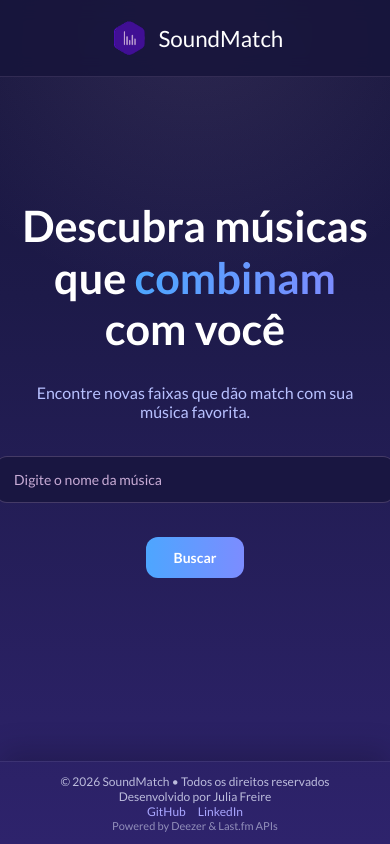
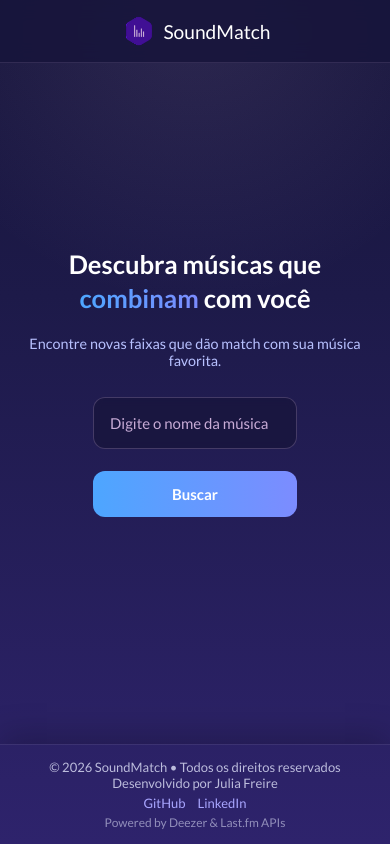
Before and after one commit to juuhfrdev/SoundMatch, an Angular app: page / in a window 390 px wide. Built offline with nearby package versions, Linux system fonts and the light colour scheme.

Commit message:
Colocando responsividade / Arrumando search para musicas br

```diff
--- a/src/app/components/footer/footer.css
+++ b/src/app/components/footer/footer.css
@@ -22,7 +22,23 @@
   text-decoration: none;
   margin: 0 6px;
 }
-
 .footer a:hover {
   color: #ffffff;
 }
+
+/*RESPONSIVIDADE*/
+@media (max-width: 600px) {
+  .footer {
+    font-size: 13px;
+    padding: 14px 16px;
+  }
+
+  .footer-api {
+    font-size: 12px;
+  }
+
+  .footer a {
+    display: inline-block;
+    margin: 4px 6px;
+  }
+}
--- a/src/app/components/header/header.css
+++ b/src/app/components/header/header.css
@@ -5,29 +5,52 @@ header {
   border-bottom: 1px solid rgba(200, 172, 214, 0.15);
 }
 
-/* 🔥 centraliza horizontalmente */
 nav {
   display: flex;
-  justify-content: center; /* 👈 ISSO CENTRALIZA */
+  justify-content: center;
   align-items: center;
 }
 
-/* logo + texto */
 .logo-container {
   display: flex;
   align-items: center;
   gap: 6px;
 }
-
-/* imagem */
 .logo-container img {
   height: 40px;
   width: auto;
 }
-
-/* texto */
 .logo-container span {
   font-size: 1.4rem;
   font-weight: 400;
   color: #ffffff;
 }
+
+/*RESPONSIVIDADE*/
+@media (max-width: 600px) {
+  header {
+    padding: 14px 20px;
+  }
+
+  .logo-container {
+    gap: 5px;
+  }
+
+  .logo-container img {
+    height: 34px;
+  }
+
+  .logo-container span {
+    font-size: 1.2rem;
+  }
+}
+
+@media (max-width: 360px) {
+  .logo-container img {
+    height: 30px;
+  }
+
+  .logo-container span {
+    font-size: 1.05rem;
+  }
+}
--- a/src/app/components/player/player.css
+++ b/src/app/components/player/player.css
@@ -26,12 +26,10 @@
   cursor: pointer;
   transition: 0.25s ease;
 }
-
 .play-btn:hover {
   transform: scale(1.08);
   box-shadow: 0 0 12px rgba(77, 166, 255, 0.5);
 }
-
 .play-btn:active {
   transform: scale(1);
 }
@@ -61,3 +59,39 @@ input[type="range"]::-webkit-slider-thumb {
   min-width: 70px;
   text-align: right;
 }
+
+/*RESPONSIVIDADE*/
+@media (max-width: 600px) {
+  .audio-player {
+    width: 100%;
+    gap: 10px;
+    padding: 10px 12px;
+  }
+
+  input[type="range"] {
+    flex: 1;
+    width: 100%;
+    min-width: 0;
+  }
+
+  .time {
+    font-size: 11px;
+    min-width: 64px;
+  }
+}
+@media (max-width: 360px) {
+  .audio-player {
+    gap: 8px;
+  }
+
+  .play-btn {
+    width: 34px;
+    height: 34px;
+    font-size: 13px;
+  }
+
+  .time {
+    font-size: 10px;
+    min-width: 58px;
+  }
+}
--- a/src/app/components/results/results.css
+++ b/src/app/components/results/results.css
@@ -16,6 +16,21 @@
   flex-wrap: wrap;
 }
 
+.image-container {
+  width: 100%;
+  height: 280px;
+  overflow: hidden;
+  border-radius: 12px;
+  margin-bottom: 12px;
+}
+.image-container img {
+  width: 100%;
+  height: 100%;
+  object-fit: cover;
+  object-position: top;
+  transition: 0.3s ease;
+}
+
 .music-card {
   flex: 1;
   min-width: 260px;
@@ -26,22 +41,11 @@
   border: 1px solid rgba(200, 172, 214, 0.2);
   transition: 0.3s;
 }
-
 .music-card:hover {
   transform: translateY(-5px);
   border-color: #C8ACD6;
 }
-
-.music-card img {
-  width: 100%;
-  height: 260px;
-  object-fit: cover;
-  border-radius: 12px;
-  margin-bottom: 12px;
-  transition: 0.3s ease;
-}
-
-.music-card:hover img{
+.music-card:hover .image-container img {
   transform: scale(1.05);
 }
 
@@ -85,8 +89,46 @@
   cursor: not-allowed;
 }
 
-@media (max-width: 600px) {
-  .music-card img {
-    height: 200px;
+/*RESPONSIVIDADE*/
+@media (max-width: 768px) {
+  .results-container {
+    margin-top: 32px;
+    max-width: 100%;
+    padding: 0 16px;
+  }
+
+  .results-container h2 {
+    font-size: 1.4rem;
+    margin-bottom: 22px;
+  }
+
+  .match-container {
+    flex-direction: column;
+    align-items: center;
+    gap: 24px;
+  }
+
+  .music-card {
+    width: 100%;
+    max-width: 360px;
+    min-width: 0;
+    padding: 18px;
+  }
+
+  .image-container {
+    height: 260px;
+  }
+
+  .music-card:hover {
+    transform: none;
+  }
+
+  .music-card:hover img {
+    transform: none;
+  }
+
+  .results-container button {
+    width: 100%;
+    max-width: 360px;
   }
 }
--- a/src/app/components/results/results.html
+++ b/src/app/components/results/results.html
@@ -6,7 +6,9 @@
         <div class="music-card">
             <p class="label">Você buscou</p>
 
-            <img [src]="originalMusic.cover" [alt]="originalMusic.title">
+            <div class="image-container">
+                <img [src]="originalMusic.cover" [alt]="originalMusic.title">
+            </div>
 
             <h3>{{ originalMusic.title }}</h3>
             <p>{{ originalMusic.artist }}</p>
@@ -19,7 +21,9 @@
         <div class="music-card">
             <p class="label">Recomendamos</p>
 
-            <img [src]="recommendedMusic.cover" [alt]="recommendedMusic.title">
+            <div class="image-container">
+                <img [src]="recommendedMusic.cover" [alt]="recommendedMusic.title">
+            </div>
 
             <h3>{{ recommendedMusic.title }}</h3>
             <p>{{ recommendedMusic.artist }}</p>
--- a/src/app/components/search/search.css
+++ b/src/app/components/search/search.css
@@ -6,7 +6,6 @@
   width: 100%;
 }
 
-/* INPUT */
 .search-container input {
   width: 400px;
   max-width: 100%;
@@ -20,18 +19,14 @@
   transition: 0.25s ease;
   backdrop-filter: blur(4px);
 }
-
 .search-container input::placeholder {
   color: #C8ACD6;
 }
-
-/* BRILHINHO */
 .search-container input:focus {
   border-color: #C8ACD6;
   box-shadow: 0 0 0 3px rgba(200, 172, 214, 0.12);
 }
 
-/* BUTTON */
 .search-container button {
   padding: 12px 28px;
   border: none;
@@ -44,14 +39,37 @@
   cursor: pointer;
   transition: 0.25s ease;
 }
-
 .search-container button:hover {
   transform: translateY(-2px);
   box-shadow: 0 8px 20px rgba(67, 61, 139, 0.4);
 }
-
-/*BUTTON DESABILITADO*/
 .search-container button:disabled {
   opacity: 0.6;
   cursor: not-allowed;
 }
+
+/*RESPONSIVIDADE*/
+@media (max-width: 768px) {
+  .search-container {
+    gap: 12px;
+  }
+
+  .search-container input {
+    width: 100%;
+    font-size: 15px;
+    padding: 16px;
+  }
+
+  .search-container button {
+    width: 100%;
+    padding: 14px;
+    margin-top: 10px;
+    font-size: 15px;
+  }
+}
+@media (max-width: 480px) {
+  .search-container {
+    width: 100%;
+    padding: 0 12px;
+  }
+}
--- a/src/app/pages/home/home.css
+++ b/src/app/pages/home/home.css
@@ -43,7 +43,9 @@ h1 {
   max-width: 700px;
   margin-bottom: 28px;
   color: #ffffff;
+  word-break: break-word;
 }
+
 .highlight {
   background: linear-gradient(90deg, #4DA6FF, #7C8CFF);
   background-clip: border-box;
@@ -56,3 +58,30 @@ h1 {
   font-size: 1rem;
   margin-bottom: 35px;
 }
+
+/*RESPONSIVIDADE*/
+@media (max-width: 768px) {
+  .main {
+    padding: 30px 16px 40px;
+  }
+
+  h1 {
+    font-size: 2rem;
+    margin-bottom: 20px;
+  }
+
+  .subtitle {
+    font-size: 0.95rem;
+    margin-bottom: 28px;
+  }
+}
+@media (max-width: 400px) {
+  h1 {
+    font-size: 1.6rem;
+    line-height: 1.3;
+  }
+
+  .subtitle {
+    font-size: 0.9rem;
+  }
+}
--- a/src/app/pages/home/home.ts
+++ b/src/app/pages/home/home.ts
@@ -26,6 +26,15 @@ export class HomeComponent {
   errorMessage: string = '';
 
   lastQuery: string = '';
+
+  normalizeText(text: string): string {
+  return text
+    .normalize('NFD')
+    .replace(/[\u0300-\u036f]/g, '')
+    .replace(/\(.*?\)|\[.*?\]/g, '')
+    .replace(/ao vivo|live|remix|version|versão|acústico|acustico/gi, '')
+    .trim();
+}
 
   @ViewChild('resultsSection') resultsSection!: ElementRef;
 
@@ -73,12 +82,16 @@ export class HomeComponent {
         const originalArtist = baseMusic.artist.name;
         const originalTitle = baseMusic.title;
 
+        const cleanArtist = this.normalizeText(originalArtist);
+        const cleanTitle = this.normalizeText(originalTitle);
+
         // 2. Busca músicas parecidas no Last.fm
-        return this.LastfmService.getSimilarTracks(originalTitle, originalArtist).pipe(
+        return this.LastfmService.getSimilarTracks(cleanTitle, cleanArtist).pipe(
           map((lastfmResponse) => ({
             lastfmResponse,
             originalArtist: originalArtist.toLowerCase(),
-            originalTitle: originalTitle.toLowerCase()
+            originalTitle: originalTitle.toLowerCase(),
+            originalArtistName: originalArtist
           }))
         );
       }),
@@ -90,7 +103,28 @@ export class HomeComponent {
         const similarTracks = [...(data.lastfmResponse?.similartracks?.track || [])].sort(() => Math.random() - 0.5);
 
         if (similarTracks.length === 0) {
-          this.errorMessage = 'Nenhuma música parecida encontrada no Last.fm.';
+          return this.musicService.searchArtistTracks(data.originalArtist).pipe(
+          map((artistResponse) => {
+            const candidates = artistResponse?.data?.filter((music: any) => {
+              const sameTitle =
+              music.title.toLowerCase() === data.originalTitle;
+
+              return !sameTitle && music.preview;
+            });
+
+              if (!candidates || candidates.length === 0) {
+                this.errorMessage = 'Não encontrei recomendações com preview para essa música.';
+                return null;
+              }
+
+              const randomIndex = Math.floor(Math.random() * candidates.length);
+              return candidates[randomIndex];
+            })
+          );
+        }
+
+        if (similarTracks.length === 0) {
+          this.errorMessage = 'Nenhuma música parecida encontrada.';
           return of(null);
         }
 
```
